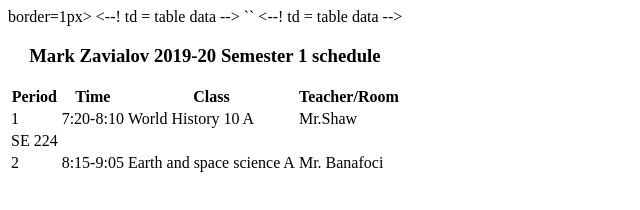
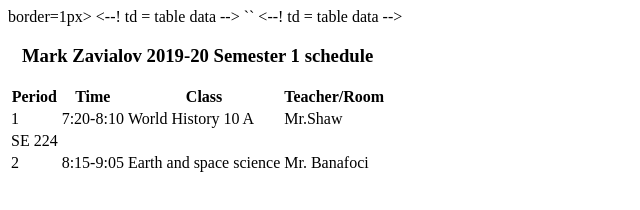
Before and after one commit to itsyourboi825marko/classexamples, a plain HTML site: page schedule.html in a window 1280 px wide. Shown: the whole page, without its empty margins (0-640 px from the left). Drawn offline with Linux system fonts and the light colour scheme.

Commit message:
Update schedule.html

```diff
--- a/schedule.html
+++ b/schedule.html
@@ -17,9 +17,10 @@
       <tr>
         <td>SE 224</td>
       </tr>
+      <tr>
       ``<td>2</td>  <--! td = table data -->
         <td>8:15-9:05</td>
-        <td>Earth and space science A</td>
+        <td>Earth and space science </td>
         <td> Mr. Banafoci</td>
        </tr>
        <tr>
```
